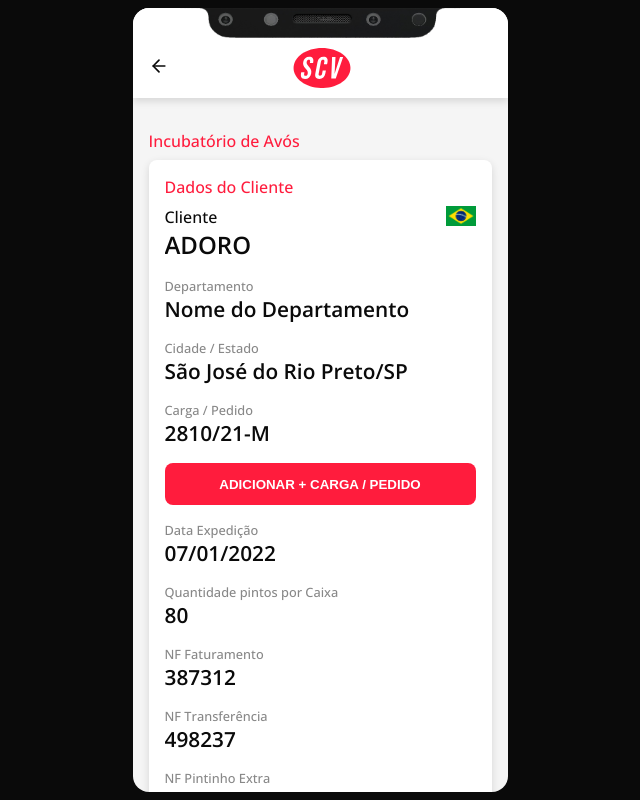
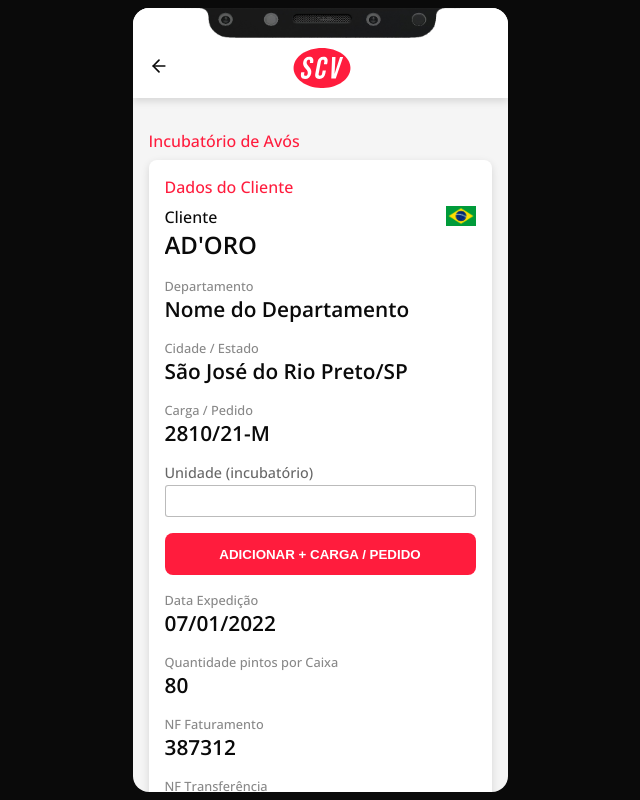
Before and after one commit to prampolin/adekzscv, a Next.js app: page /delivery_report in a window 1280 px wide. Both pictures are taken after a click on the button "ADICIONAR + CARGA / PEDIDO". Shown: the whole page, without its empty margins (320-960 px from the left). Built offline with nearby package versions, Linux system fonts and the light colour scheme.

Commit message:
FIxed 14

```diff
--- a/pages/delivery_report/index.tsx
+++ b/pages/delivery_report/index.tsx
@@ -98,6 +98,7 @@ const Delivery_report = () => {
 	const [seeClient, setSeeClient] = useState(true)
 	const [showPercent, setShowPercent] = useState(false)
 	const [troubleDelivery, setTroubleDelivery] = useState(false)
+	const [incubUnit, setIncubUnit] = useState(false)
 
 	const handlePercent = (e: any) => {
 		if (e.target.value == '1') {
@@ -113,6 +114,10 @@ const Delivery_report = () => {
 		} else {
 			setTroubleDelivery(false)
 		}
+	}
+
+	const handleIncubUnit = () => {
+		setIncubUnit(true)
 	}
 
 	useEffect(() => {}, [troubleDelivery])
@@ -140,7 +145,7 @@ const Delivery_report = () => {
 								alt=""
 							/>
 						</div>
-						<h2>ADORO</h2>
+						<h2>AD&#39;ORO</h2>
 						<ul>
 							<li>
 								<p>Departamento</p>
@@ -154,10 +159,20 @@ const Delivery_report = () => {
 								<p>Carga / Pedido</p>
 								<h4>2810/21-M</h4>
 							</li>
+							{incubUnit && (
+								<li>
+									<InputPadrao
+										name="incub_unit"
+										title="Unidade (incubatório)"
+										type="text"
+									/>
+								</li>
+							)}
 							<li>
 								<button
 									type="button"
 									className={style.btnPrimary}
+									onClick={() => handleIncubUnit()}
 								>
 									Adicionar + Carga / Pedido
 								</button>
@@ -455,9 +470,6 @@ const Delivery_report = () => {
 								<label htmlFor="client_coment">
 									Observações {troubleDelivery && '*'}
 								</label>
-
-								{console.log('A merda ', troubleDelivery)}
-
 								<textarea
 									id="client_coment"
 									rows={5}
--- a/pages/index.tsx
+++ b/pages/index.tsx
@@ -18,13 +18,13 @@ const Home: NextPage = () => {
 					</button>
 				</a>
 			</Link>
-			<Link href="order">
+			{/* <Link href="order">
 				<a>
 					<button type="button" className={style.btnPrimary}>
 						Templates
 					</button>
 				</a>
-			</Link>
+			</Link> */}
 			<Link href="order/colombia">
 				<a>
 					<button type="button" className={style.btnPrimary}>
--- a/pages/order/colombia.tsx
+++ b/pages/order/colombia.tsx
@@ -124,7 +124,7 @@ const OrderColombia = () => {
 					<h2>AD&#39;ORO</h2>
 				</div>
 				<div className={style.dataOrder}>
-					<p className={style.title}>Detalhes das ordens</p>
+					<p className={style.title}>Detalhe das ordens</p>
 					<div className={style.card}>
 						{orders.map((o, i) => {
 							return (
```
Also changed, not shown: pages/order/brasil_mi.tsx (+11 -11 lines).
